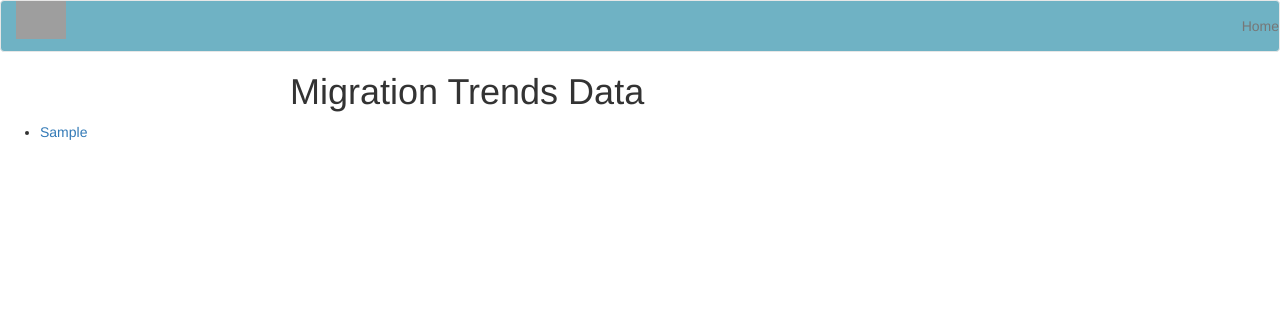
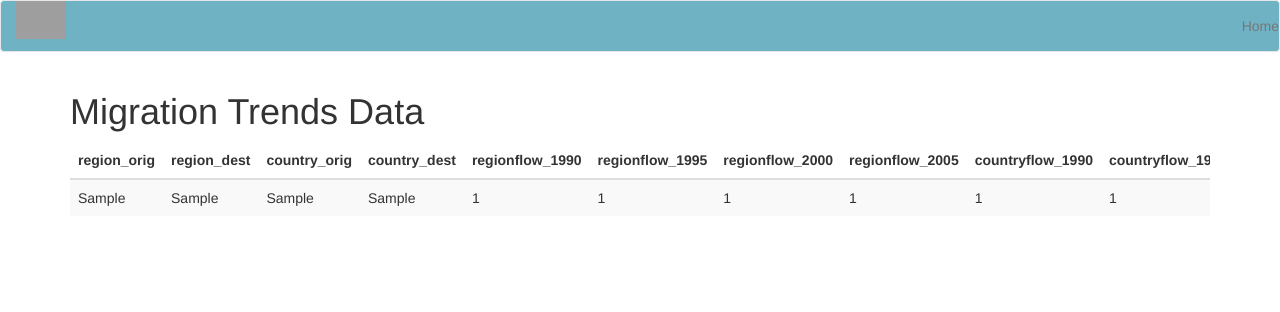
Before and after one commit to hayleefay/hayleecodes, a Django app: page /data in a window 1280 px wide. Shown: the top 312 px of the page. Run offline with Django 3.2, Linux system fonts and the light colour scheme; tables that the repository leaves empty hold one stand-in row (values such as "Sample post"); some libraries are stand-ins or nearby versions; grey boxes are pictures that could not be loaded.

Commit message:
Simple data table

```diff
--- /dev/null
+++ b/django_app/hayleecodes/static/mysite/data.css
@@ -0,0 +1,7 @@
+.bilateral-table {
+  overflow-x: scroll;
+}
+
+.bilateral-table td {
+  white-space: nowrap;
+}
--- a/django_app/mysite/templates/mysite/data.html
+++ b/django_app/mysite/templates/mysite/data.html
@@ -1,16 +1,14 @@
 <!DOCTYPE html>
-
+<html>
   <head>
+    <title>Haylee Ham</title>
     <link rel="shortcut icon" href="http://emojipedia-us.s3.amazonaws.com/cache/d9/f8/d9f81897221cb472792f89c91c080c79.png" type="image/x-icon" />
-  <title>Haylee Ham</title>
+    <link href="//maxcdn.bootstrapcdn.com/bootstrap/3.2.0/css/bootstrap.min.css" rel="stylesheet"/>
+    {% load static %}
+    <link rel="stylesheet" type="text/css" href="{% static 'mysite/data.css' %}" />
   </head>
 
-<link href="//maxcdn.bootstrapcdn.com/bootstrap/3.2.0/css/bootstrap.min.css" rel="stylesheet"/>
-
-<html>
-
   <body>
-
     <nav class="navbar navbar-default" style= "background-color:#6FB2C4">
       <div class="container-fluid">
         <div class="navbar-header">
@@ -18,26 +16,61 @@
             <img style="width:50px;" src="http://emojipedia-us.s3.amazonaws.com/cache/d9/f8/d9f81897221cb472792f89c91c080c79.png">
           </a>
         </div>
-    <p class="navbar-text navbar-right"><a href= "./" class="navbar-link">Home</a></p>
+        <p class="navbar-text navbar-right"><a href= "/" class="navbar-link">Home</a></p>
       </div>
     </nav>
 
-<div style="margin-left: auto; margin-right:auto; width:700px;">
+    <div class="container">
+      <h1>Migration Trends Data</h1>
 
-	<h1> Migration Trends Data </h1>
-
+      <div class="row">
+        <div class="col-xs-12">
+          {% if bilateral_list %}
+            <div class="bilateral-table">
+              <table class="table table-striped">
+                <thead>
+                  <tr>
+                    <th>region_orig</th>
+                    <th>region_dest</th>
+                    <th>country_orig</th>
+                    <th>country_dest</th>
+                    <th>regionflow_1990</th>
+                    <th>regionflow_1995</th>
+                    <th>regionflow_2000</th>
+                    <th>regionflow_2005</th>
+                    <th>countryflow_1990</th>
+                    <th>countryflow_1995</th>
+                    <th>countryflow_2000</th>
+                    <th>countryflow_2005</th>
+                    <th>metadata</th>
+                  </tr>
+                </thead>
+                <tbody>
+                  {% for record in bilateral_list %}
+                    <tr>
+                      <td>{{ record.region_orig }}</td>
+                      <td>{{ record.region_dest }}</td>
+                      <td>{{ record.country_orig }}</td>
+                      <td>{{ record.country_dest }}</td>
+                      <td>{{ record.regionflow_1990 }}</td>
+                      <td>{{ record.regionflow_1995 }}</td>
+                      <td>{{ record.regionflow_2000 }}</td>
+                      <td>{{ record.regionflow_2005 }}</td>
+                      <td>{{ record.countryflow_1990 }}</td>
+                      <td>{{ record.countryflow_1995 }}</td>
+                      <td>{{ record.countryflow_2000 }}</td>
+                      <td>{{ record.countryflow_2005 }}</td>
+                      <td>{{ record.metadata }}</td>
+                    </tr>
+                  {% endfor %}
+                </tbody>
+              </table>
             </div>
-
-{% if bilateral_list %}
-    <ul>
-    {% for record in bilateral_list %}
-        <li><a href="/mysite/{{ record.id }}/">{{ record.country_orig }}</a></li>
-    {% endfor %}
-    </ul>
           {% else %}
-    <p>No records are available.</p>
+            <p>No records available.</p>
           {% endif %}
-
-
+        </div>
+      </div>
+    </div>
   </body>
 </html>
--- a/django_app/mysite/views.py
+++ b/django_app/mysite/views.py
@@ -7,7 +7,7 @@ def index(request):
     return render(request, 'mysite/index.html')
 
 def data(request):
-    bilateral_list = Bilateral.objects.all()
+    bilateral_list = Bilateral.objects.all()[:100]
     context = {
         'bilateral_list': bilateral_list,
     }
```
Lines whose indentation alone changed are shown as unchanged.
